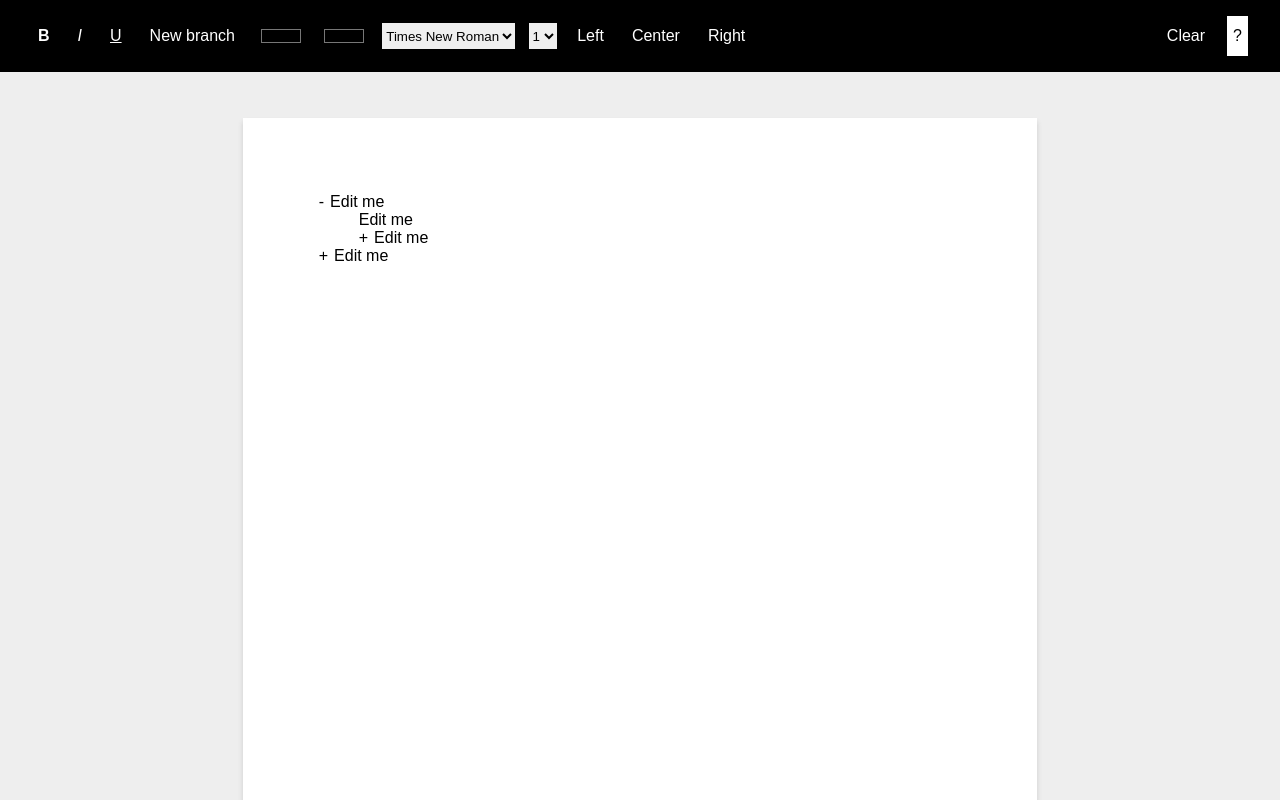
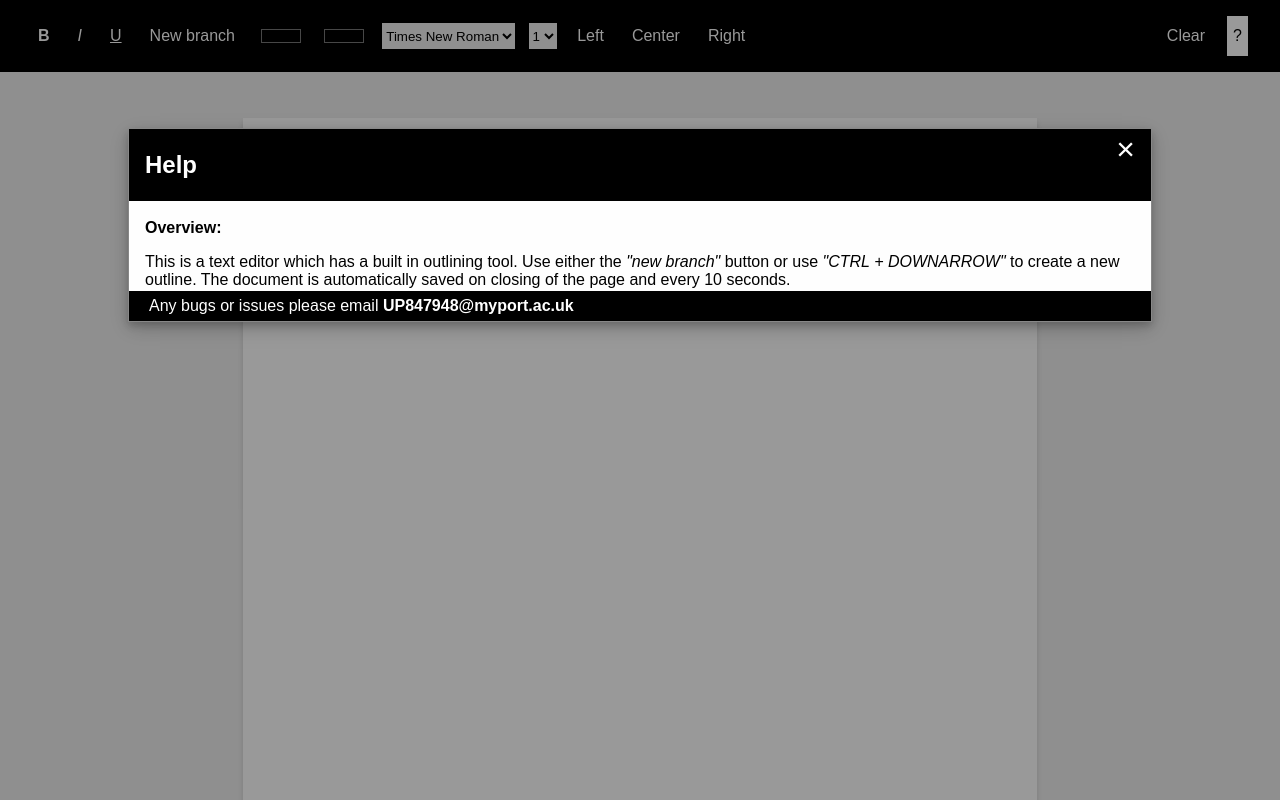
Before and after one commit to AlexRajya/Outlining-Tool, a website: page public/index.html in a window 1280 px wide. Both pictures are taken after a click on the button "Help button". Shown: the top 800 px of the page. Drawn offline with Linux system fonts and the light colour scheme; files whose address does not match are found by name.

Commit message:
Add files via upload
Added help button modal pop up

```diff
--- a/public/index.html
+++ b/public/index.html
@@ -49,8 +49,28 @@
       </ul>
     </div>
 
+    <div id="Modal" class="modal">
+      <div class="modal-content">
+        <div class="modal-header">
+          <span class="fill" id="close">&times;</span>
+          <h2>Help</h2>
+        </div>
+        <div class="modal-body">
+          <h3><p>Overview:</p></h3>
+          This is a text editor which has a built in outlining tool. Use either
+          the <i>"new branch"</i> button or use <i>"CTRL + DOWNARROW"</i>
+          to create a new outline. The document is automatically saved on closing
+          of the page and every 10 seconds.
+        </div>
+        <div class="modal-footer">
+          <p>Any bugs or issues please email <b>UP847948@myport.ac.uk</b></p>
+        </div>
+      </div>
+    </div>
+
     <div class="content">
       <div id="textBody" class="page" contenteditable="true">
+
         <!--Text editing/outlining area-->
       </div>
     </div>
--- a/public/index.js
+++ b/public/index.js
@@ -1,12 +1,12 @@
 //Outlining tool JS code
 let lastKey;//global variable to check if double enter is pressed
 let temp;
+
 init();
 
 function init(){
   //Sticky Header JS code
   //setInterval(autosave,10000);
-
   window.onscroll = function() {
     stick()
   };
@@ -19,6 +19,18 @@ function init(){
       header.classList.add("sticky");
     } else {
       header.classList.remove("sticky");
+    }
+  }
+  //Modal listeners
+  document.getElementById("helpButton").addEventListener("click", function() {
+    document.getElementById("Modal").style.display = "block";
+  });
+  document.getElementById("close").addEventListener("click", function() {
+    document.getElementById("Modal").style.display = "none";
+  });
+  window.onclick = function(event) {
+    if (event.target == document.getElementById("myModal")) {
+      document.getElementById("Modal").style.display = "none";
     }
   }
   //Base event listeners
--- a/public/style.css
+++ b/public/style.css
@@ -1,6 +1,58 @@
 *, *:before, *:after {
   box-sizing: border-box;
 }
+
+.modal {
+  display: none; /* Hidden by default */
+  position: fixed; /* Stay in place */
+  z-index: 1; /* Sit on top */
+  padding-top: 10%; /* Location of the box */
+  left: 0;
+  top: 0;
+  width: 100%; /* Full width */
+  height: 100%; /* Full height */
+  overflow: auto; /* Enable scroll if needed */
+  background-color: rgb(0,0,0); /* Fallback color */
+  background-color: rgba(0,0,0,0.4); /* Black w/ opacity */
+}
+
+/* Modal Content */
+.modal-content {
+  position: relative;
+  background-color: #fefefe;
+  margin: auto;
+  padding: 0;
+  border: 1px solid #888;
+  width: 80%;
+  box-shadow: 0 4px 8px 0 rgba(0,0,0,0.2),0 6px 20px 0 rgba(0,0,0,0.19);
+}
+
+.modal-content h3{
+  color: Black;
+}
+
+.modal-header {
+  padding: 2px 16px;
+  background-color: Black;
+  color: white;
+}
+.modal-header .fill{
+  float: right;
+  font-size: 200%;
+  cursor: pointer;
+}
+
+.modal-body {padding: 2px 16px;}
+
+.modal-footer {
+  padding: 2px 16px;
+  background-color: Black;
+  color: white;
+}
+.modal-footer p{
+  margin: 4px;
+}
+/* End of modal */
 
 .header {
   background: #000;
```
